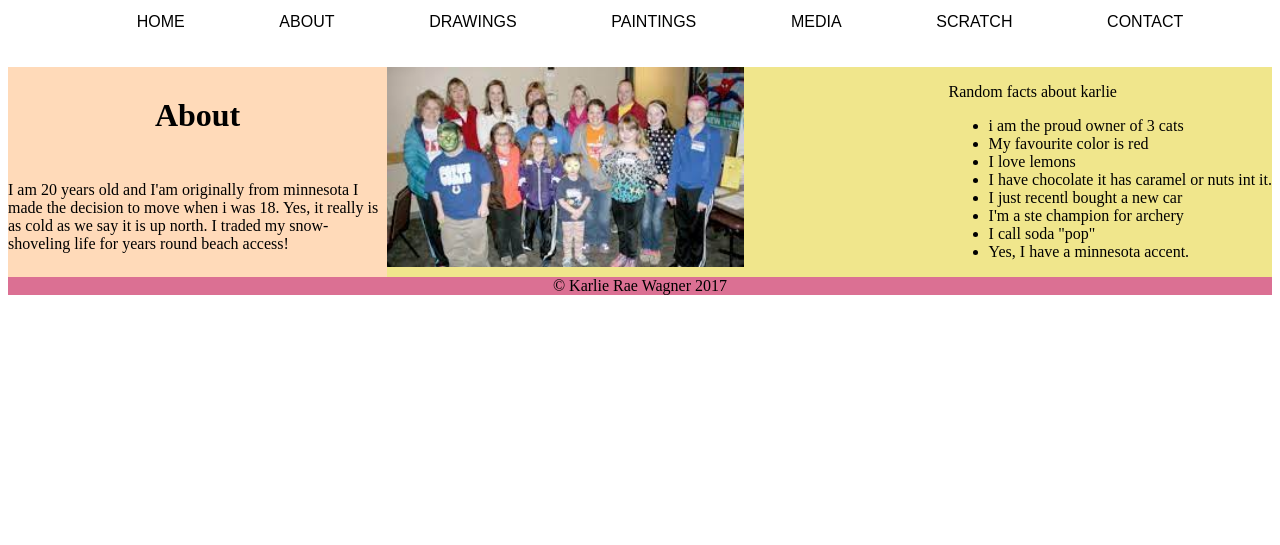
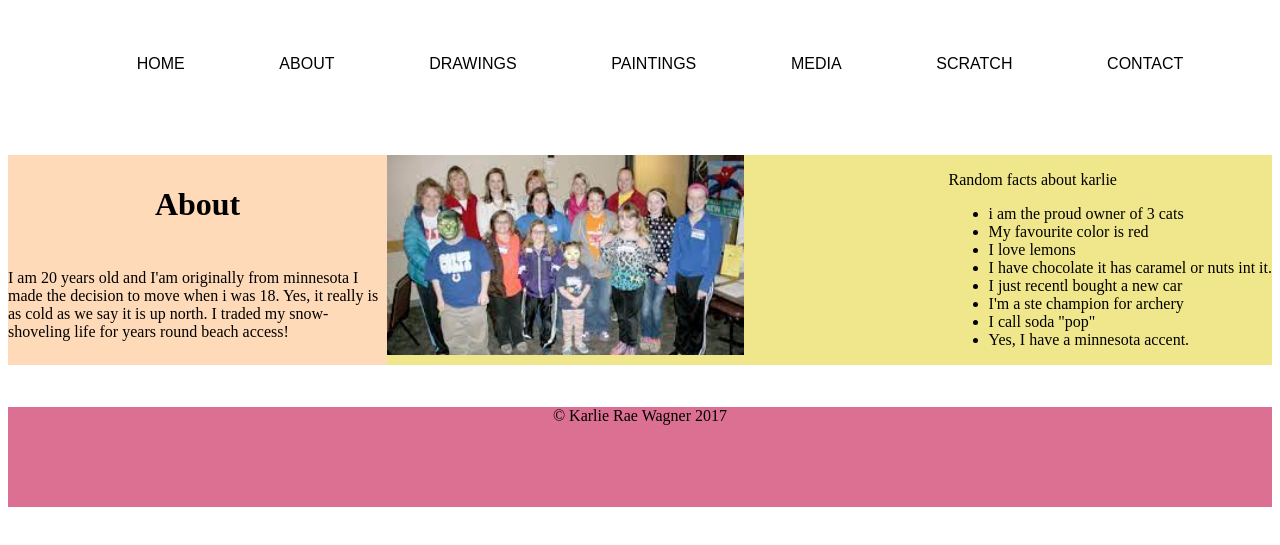
Before and after one commit to LeTsC0D/HTML-CSS-Mini-Project, a plain HTML site: page index.html in a window 1280 px wide. Shown: the part 161-706 px from the top of the page. Drawn offline with Linux system fonts and the light colour scheme.

Commit message:
6th Commit

```diff
--- a/index.html
+++ b/index.html
@@ -6,6 +6,11 @@
     <style>
 .container_25 {
     width: 100%;
+    height:660px;
+    display: flex;
+    justify-content:space-between;
+    flex-direction: column;
+
 }
 .header{
     display: flex;
@@ -20,7 +25,7 @@
     display:inline;
 }
 .menu {
-    height: 30px;
+    height: 50px;
     background: white;
 }
 .menu_bar {
@@ -54,11 +59,11 @@ height:50%;
     justify-content:space-between;
     flex-direction: row;
     flex-wrap:wrap;
-    height:390px;
     box-sizing: border-box;
     border:10px;
     margin-top:2%;
     display: grid;
+<!--    align-item:end;-->
     flex: 1;
     grid-template-columns: 30% 70%;
 }
@@ -67,11 +72,19 @@ height:50%;
     justify-content:center;
     flex-direction: row;
     background: #DB7093;
+    height:100px;
+    bottom:0;
+<!--    height:50px;-->
+<!--    flex-gap:2;-->
+<!--   margin:20px-->
+
 }
 .arrangecontent{
     display: flex;
     justify-content:center;
     flex-direction: column;
+<!--    height:70%;-->
+
 }
 .dropdown {
 
@@ -237,15 +250,13 @@ height:50%;
         </div>
     </div>
 
-    <div class="footerstyle">
+</div>
+<div class="footerstyle">
         <div>
             &copy; Karlie Rae Wagner 2017
         </div>
 
     </div>
-
-</div>
-
 </div>
 </body>
 </html>
```
